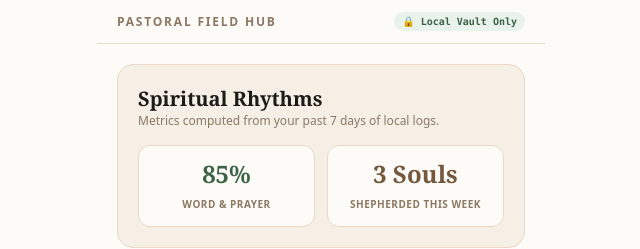
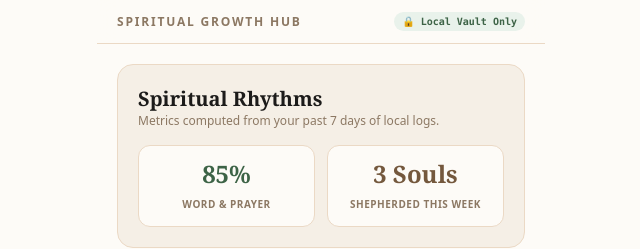
Before and after one commit to Mikekellydev/Spiritual-Hub-, a plain HTML site: page index.html in a window 1280 px wide. Shown: the top 249 px of the page, 319-959 px from the left. Drawn offline with nearby package versions, Linux system fonts and the light colour scheme.

Commit message:
Change title and labels from 'Pastoral' to 'Spiritual'

```diff
--- a/index.html
+++ b/index.html
@@ -3,14 +3,14 @@
 <head>
     <meta charset="UTF-8">
     <meta name="viewport" content="width=device-width, initial-scale=1.0">
-    <title>Pastoral Field Hub</title>
+    <title>Spiritual Growth Hub</title>
     <script src="https://cdn.tailwindcss.com"></script>
 </head>
 <body class="bg-[#fdfbf7] text-[#2c2a29] font-sans min-h-screen antialiased selection:bg-[#e6dfd3]">
 
     <!-- Privacy Banner -->
     <div class="sticky top-0 z-40 bg-[#fdfbf7]/90 backdrop-blur-md border-b border-[#ebd9c5] max-w-md mx-auto px-5 py-3 flex items-center justify-between">
-        <span class="text-xs font-bold tracking-[0.15em] text-[#8c7863] uppercase">Pastoral Field Hub</span>
+        <span class="text-xs font-bold tracking-[0.15em] text-[#8c7863] uppercase">Spiritual Growth Hub</span>
         <span class="bg-[#e9f2eb] text-[#3d6346] text-[10px] font-mono px-2 py-0.5 rounded-full font-bold">🔒 Local Vault Only</span>
     </div>
 
@@ -95,7 +95,7 @@
             </div>
         </section>
 
-        <!-- 📥 SYSTEM MODAL: ADD SOUL -->
+        <!-- 📥 SYSTEM MODAL: ADD Person -->
         <div id="add-soul-modal" class="hidden fixed inset-0 z-50 bg-[#2c2a29]/40 backdrop-blur-sm flex items-end justify-center p-4">
             <div class="bg-white border border-[#ebd9c5] w-full max-w-md rounded-2xl p-5 space-y-4 shadow-xl">
                 <h3 class="font-serif font-bold text-lg text-[#1c1b1a]">Add Person to Care List</h3>
```
